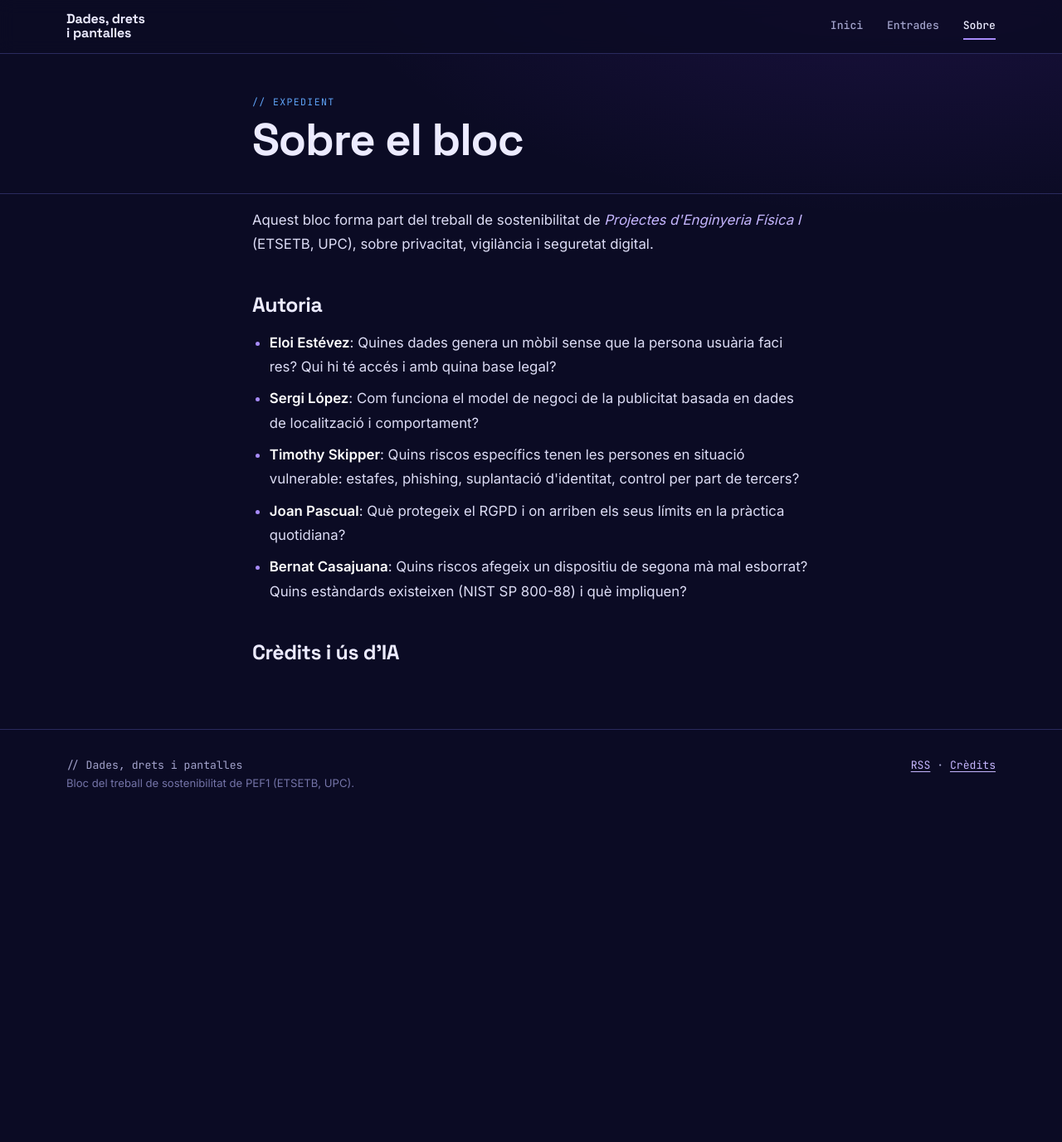
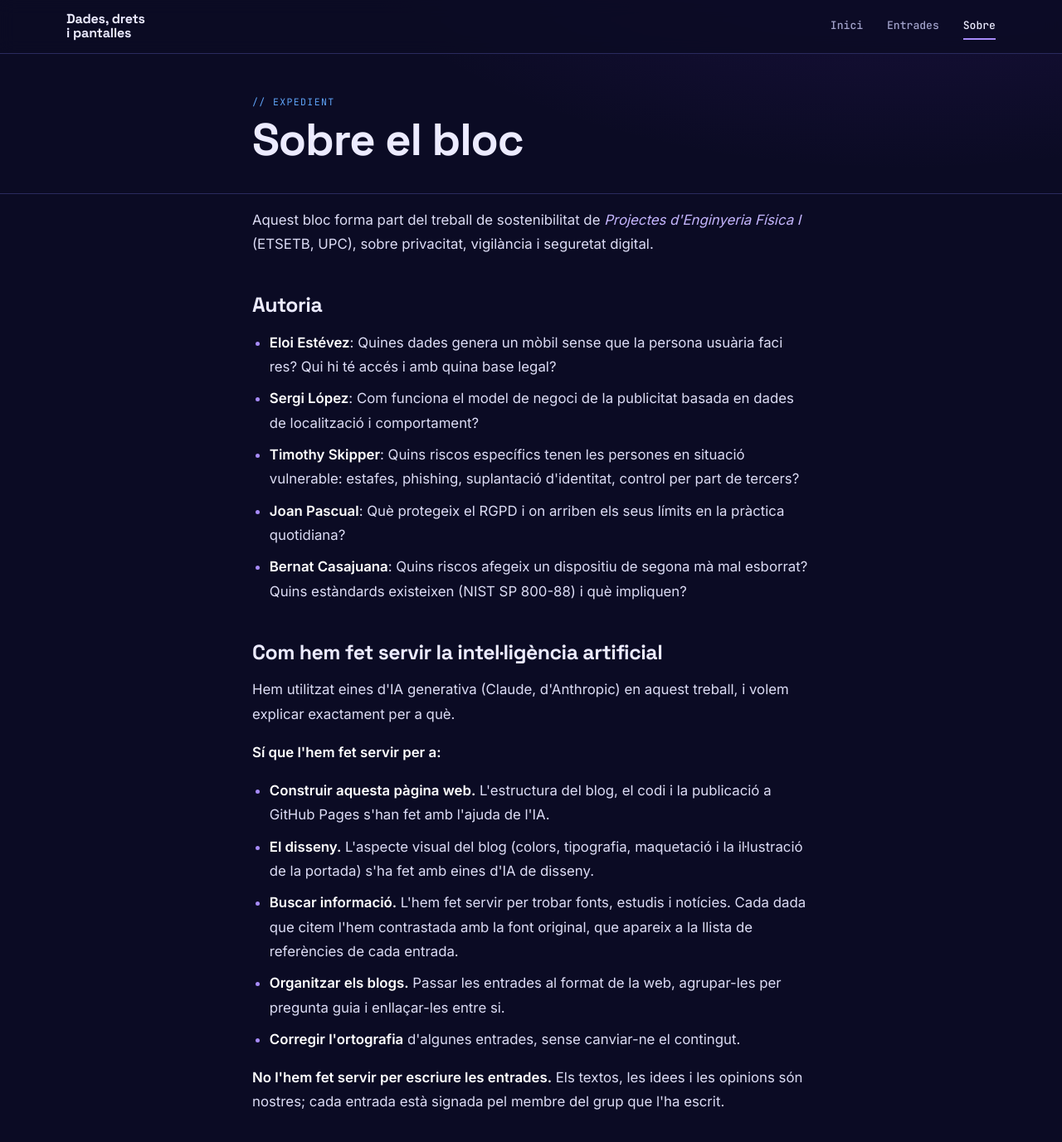
Before and after one commit to dades-drets-pantalles/blog-sostenibilitat, a Jekyll site: the page built from sobre.md, in a window 1280 px wide and 1400 px high. Shown: the top 1377 px of the window at 83% size. Built offline with Jekyll 4.4.1, drawn with Linux system fonts in a browser that asks for light colours.

Commit message:
Sobre: com hem fet servir la IA
Co-Authored-By: Claude Opus 5.5 <noreply@anthropic.com>
Claude-Session: https://claude.ai/code/session_01WHtDo7XrKk6fFhZjwNb1bj

```diff
--- a/sobre.md
+++ b/sobre.md
@@ -13,6 +13,16 @@ Aquest bloc forma part del treball de sostenibilitat de *Projectes d'Enginyeria
 {% for q in site.data.preguntes %}- **{{ q.autor }}**: {{ q.pregunta }}
 {% endfor %}
 
-## Crèdits i ús d'IA
+## Com hem fet servir la intel·ligència artificial
 
-<!-- Obligatori: declareu aquí les eines d'IA que s'han fet servir, per a què i com s'ha verificat el contingut. -->
+Hem utilitzat eines d'IA generativa (Claude, d'Anthropic) en aquest treball, i volem explicar exactament per a què.
+
+**Sí que l'hem fet servir per a:**
+
+- **Construir aquesta pàgina web.** L'estructura del blog, el codi i la publicació a GitHub Pages s'han fet amb l'ajuda de l'IA.
+- **El disseny.** L'aspecte visual del blog (colors, tipografia, maquetació i la il·lustració de la portada) s'ha fet amb eines d'IA de disseny.
+- **Buscar informació.** L'hem fet servir per trobar fonts, estudis i notícies. Cada dada que citem l'hem contrastada amb la font original, que apareix a la llista de referències de cada entrada.
+- **Organitzar els blogs.** Passar les entrades al format de la web, agrupar-les per pregunta guia i enllaçar-les entre si.
+- **Corregir l'ortografia** d'algunes entrades, sense canviar-ne el contingut.
+
+**No l'hem fet servir per escriure les entrades.** Els textos, les idees i les opinions són nostres; cada entrada està signada pel membre del grup que l'ha escrit.
```
